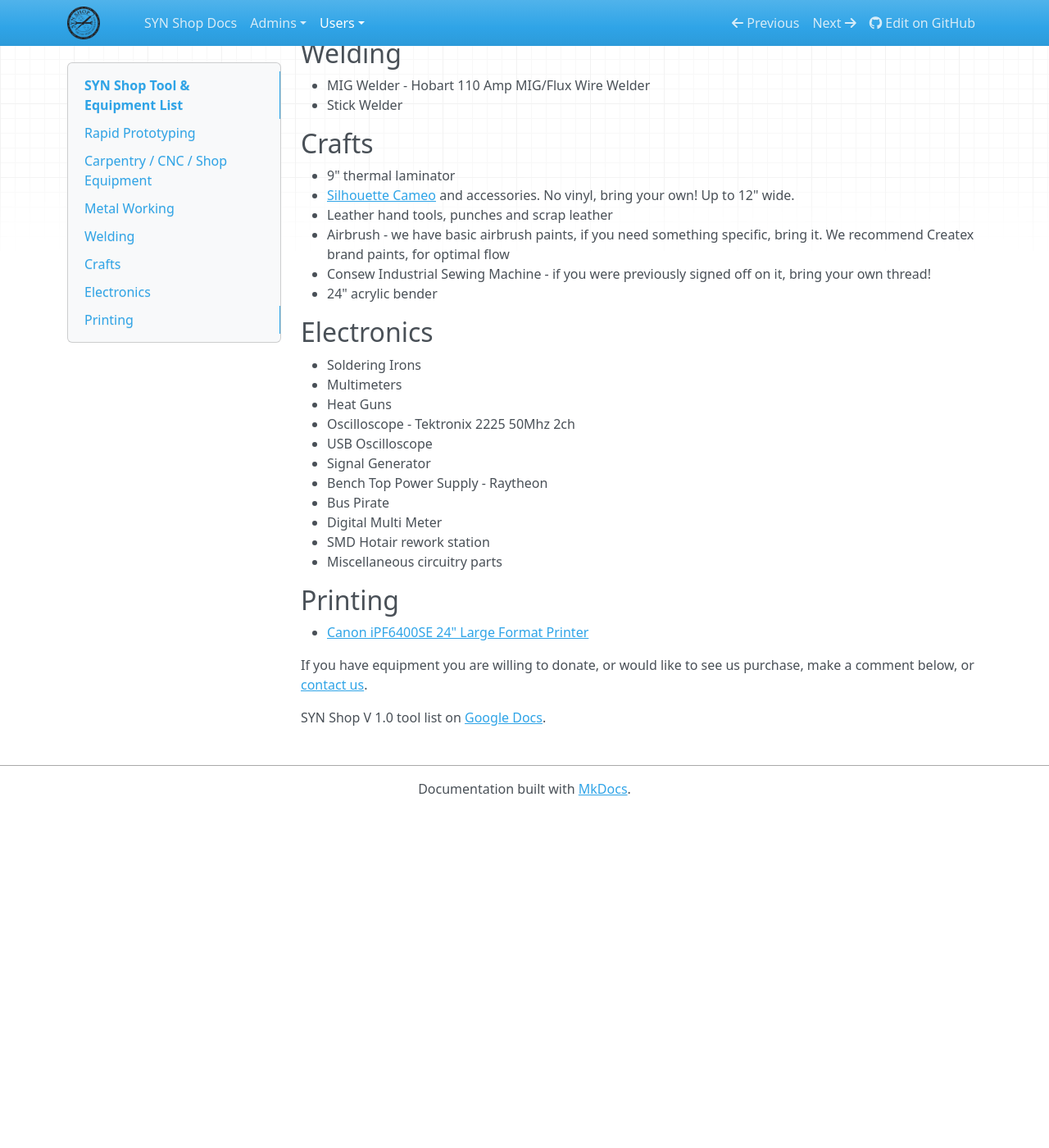
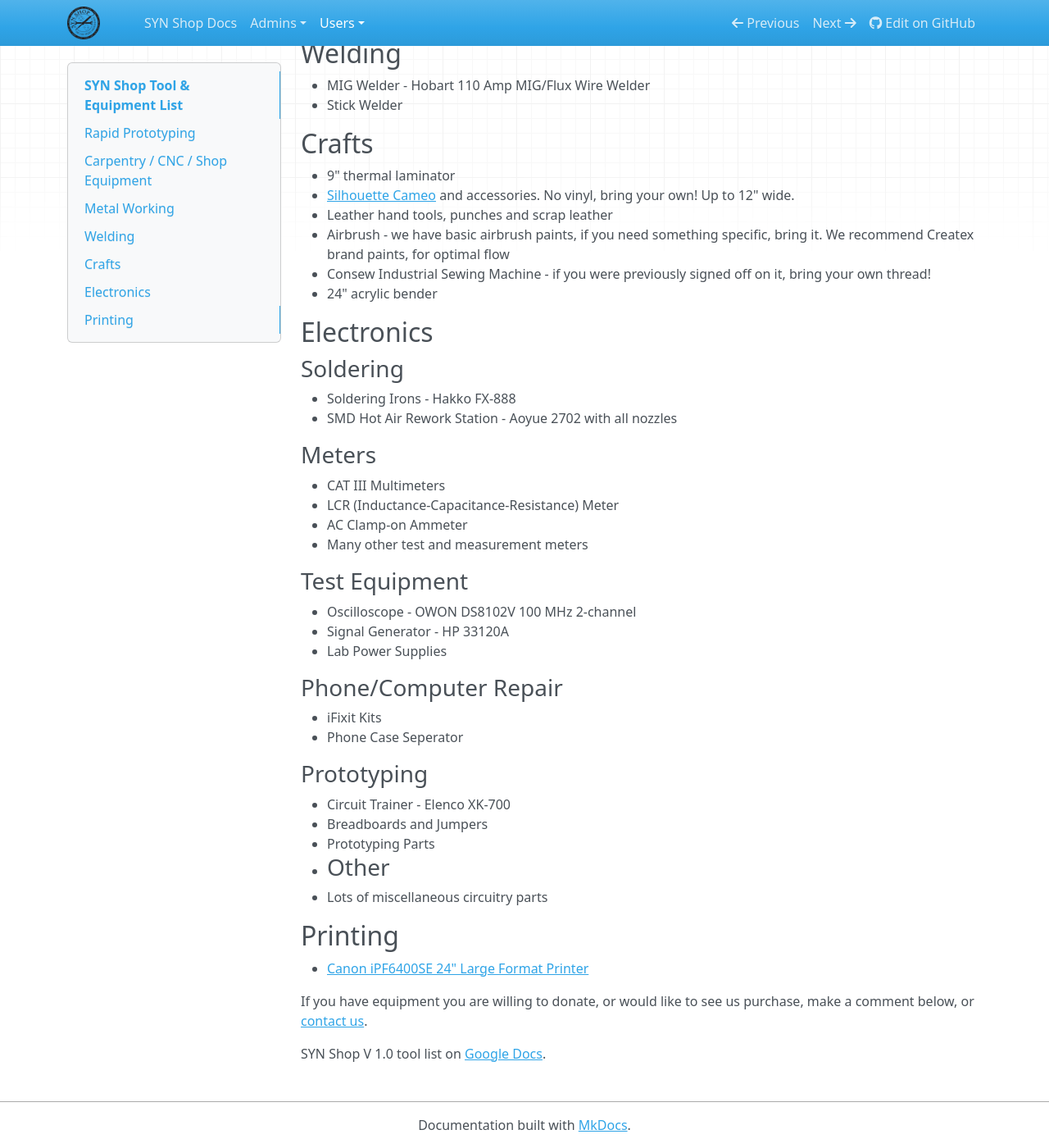
Before and after one commit to synshop/rtfm, an MkDocs documentation site: the page built from docs/users/SYN Shop Tool List.md, in a window 1280 px wide and 1400 px high, scrolled down 1660 px. Shown: the whole window at 82% size. Built offline with MkDocs 1.6.1, drawn with Linux system fonts in a browser that asks for light colours; nearby versions of some CDN libraries; before the commit the page ends 2650 px from its top, so only the background shows below that.

Commit message:
Update SYN Shop Tool List.md
Updated electronics inventory

```diff
--- a/docs/users/SYN Shop Tool List.md
+++ b/docs/users/SYN Shop Tool List.md
@@ -82,18 +82,27 @@
 * 24" acrylic bender
 
 ## Electronics
-
-* Soldering Irons
-* Multimeters
-* Heat Guns
-* Oscilloscope - Tektronix 2225 50Mhz 2ch
-* USB Oscilloscope
-* Signal Generator
-* Bench Top Power Supply - Raytheon
-* Bus Pirate
-* Digital Multi Meter
-* SMD Hotair rework station
-* Miscellaneous circuitry parts
+### Soldering
+* Soldering Irons - Hakko FX-888
+* SMD Hot Air Rework Station - Aoyue 2702 with all nozzles
+### Meters
+* CAT III Multimeters
+* LCR (Inductance-Capacitance-Resistance) Meter
+* AC Clamp-on Ammeter
+* Many other test and measurement meters
+### Test Equipment
+* Oscilloscope - OWON DS8102V 100 MHz 2-channel
+* Signal Generator - HP 33120A
+* Lab Power Supplies
+### Phone/Computer Repair
+* iFixit Kits
+* Phone Case Seperator
+### Prototyping
+* Circuit Trainer - Elenco XK-700
+* Breadboards and Jumpers
+* Prototyping Parts
+* ### Other
+* Lots of miscellaneous circuitry parts
 
 ## Printing
 
```
